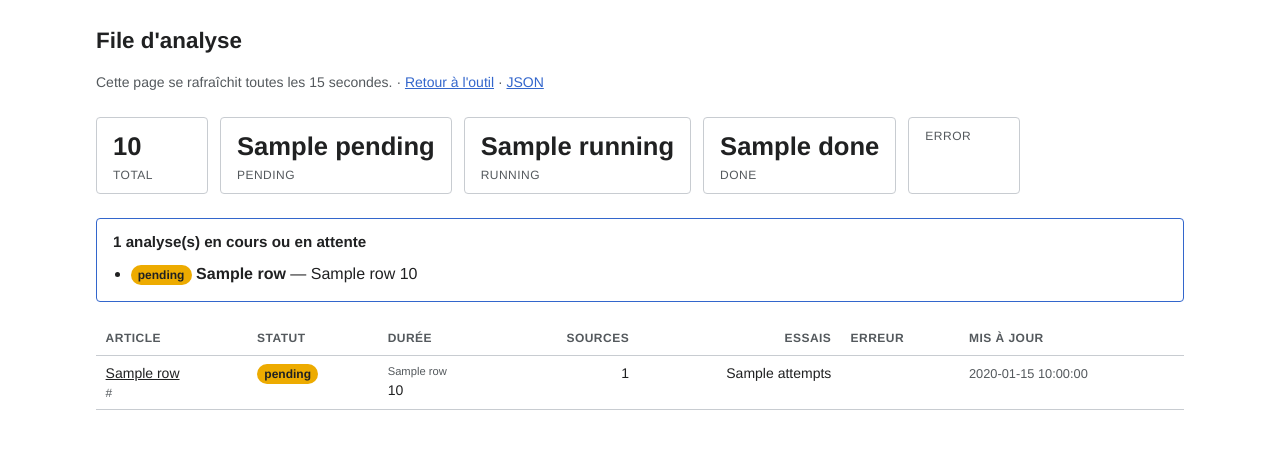
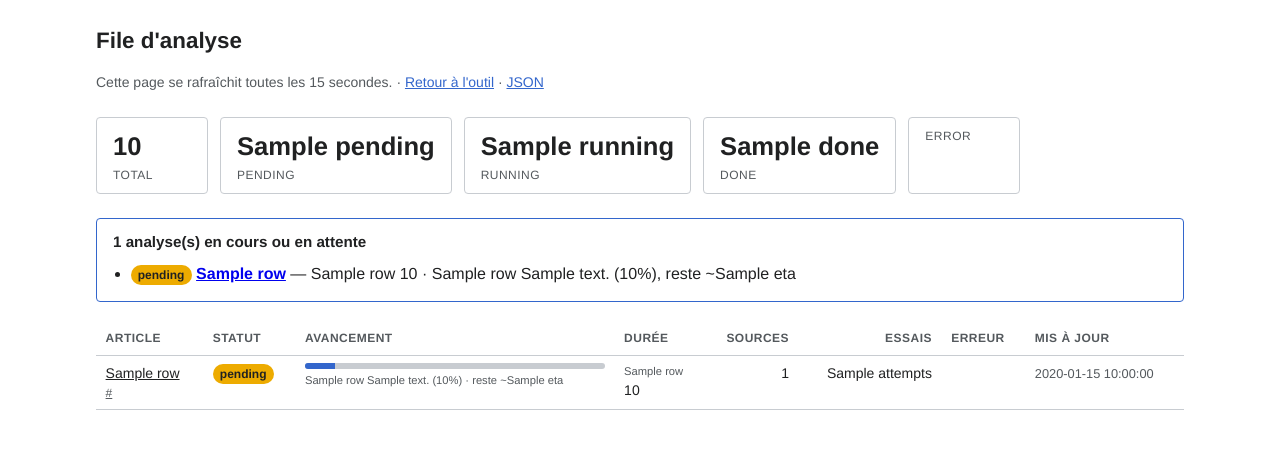
Before and after one commit to Superraptor/Wikipedia-Source-Bias, a Flask app: template backend/templates/status.html in a window 1280 px wide. Shown: the top 449 px of the page. Run offline with Flask 3, Linux system fonts and the light colour scheme; the template is opened without the code that fills it: most values are stand-ins (such as "Sample title", 1, 10 or a date in 2020); some libraries are stand-ins or nearby versions.

Commit message:
feat(status): live progress, ETA, analysis links, nav entry
A long analysis was opaque: 'running' for tens of minutes with no indication
of what it was doing or how much was left.

- analyze_page() gains an optional progress_cb(stage, done, total). The worker
  writes it to analysis_cache (stage, progress_done, progress_total),
  throttled to one write per 5s so an 880-source article does not issue 880
  UPDATEs.
- Status page shows a progress bar, stage, n/total and an ETA extrapolated
  from the run's own throughput -- time per source varies too much with the
  number of external lookups for a fixed constant to mean anything.
- Rows now link to the tool's own dashboard (/article/<slug>?src=...) rather
  than only to Wikipedia; the Wikipedia URL stays as secondary text.
- Adds a 'File d'analyse' link to the main nav.
- set_progress() is guarded on status='running' so a late callback from a
  worker being shut down cannot revive a released row.

Co-Authored-By: Claude Opus 4.8 <noreply@anthropic.com>

```diff
--- a/backend/app.py
+++ b/backend/app.py
@@ -1,6 +1,6 @@
 import os
 import sys
-from urllib.parse import urlparse, unquote
+from urllib.parse import urlparse, unquote, quote
 
 from flask import Flask, request, jsonify, send_from_directory, render_template
 
@@ -149,9 +149,54 @@ def _humanize(seconds):
     return f"{hours} h {minutes:02d} min"
 
 
+STAGE_LABELS = {
+    "sources": "analyse des sources",
+    "aggregating": "agrégation des résultats",
+}
+
+
+def _progress(row):
+    """Percent complete, plus a rough ETA from the observed rate so far.
+
+    The ETA is extrapolated from this run's own throughput rather than a fixed
+    per-source constant, because time per source varies hugely with how many
+    external lookups each one triggers.
+    """
+    done = row.get("progress_done")
+    total = row.get("progress_total")
+    if not total or done is None:
+        return None, None, None
+
+    pct = min(100, int(done * 100 / total)) if total else None
+    # age_seconds, not since_update_seconds: the latter resets on every
+    # progress write. age spans queueing too, so the ETA is approximate and
+    # labelled as such in the UI.
+    elapsed = row.get("age_seconds")
+    eta = None
+    if elapsed and done > 0 and done < total:
+        per_item = elapsed / done
+        eta = _humanize(int(per_item * (total - done)))
+    return pct, f"{done}/{total}", eta
+
+
+def _analysis_url(row):
+    """Link to this tool's own dashboard for the article, not to Wikipedia."""
+    url = row.get("page_url") or ""
+    slug = urlparse(url).path.rsplit("/", 1)[-1]
+    if not slug:
+        return None
+    return f"/article/{slug}?src={quote(url, safe='')}"
+
+
 def _decorate(row):
     """Add the presentation fields the status view needs."""
     row["display_title"] = _display_title(row)
+    row["analysis_url"] = _analysis_url(row)
+    pct, counted, eta = _progress(row)
+    row["progress_pct"] = pct
+    row["progress_text"] = counted
+    row["eta"] = eta
+    row["stage_label"] = STAGE_LABELS.get(row.get("stage"), row.get("stage"))
     # A running row's clock started when a worker claimed it (updated_at); a
     # waiting row's when it was queued (created_at).
     if row["status"] == RUNNING:
--- a/backend/cache.py
+++ b/backend/cache.py
@@ -190,6 +190,24 @@ class Cache:
         self._commit()
         return released
 
+    def set_progress(self, url, stage, done, total):
+        """Record how far an in-flight analysis has got.
+
+        Guarded on status='running' so a late callback from a worker being
+        shut down cannot revive a row that has already been released.
+        """
+        cur = self.conn.cursor()
+        try:
+            cur.execute(
+                "UPDATE analysis_cache "
+                "SET stage = %s, progress_done = %s, progress_total = %s "
+                "WHERE url_hash = %s AND status = 'running'",
+                (stage, done, total, self._hash(url)),
+            )
+        finally:
+            cur.close()
+        self._commit()
+
     def mark_error(self, url, message):
         h = self._hash(url)
         cur = self.conn.cursor()
@@ -229,7 +247,8 @@ class Cache:
                 "SELECT page_url, page_title, status, attempts, error, "
                 "       source_count, created_at, updated_at, "
                 "       TIMESTAMPDIFF(SECOND, created_at, NOW()) AS age_s, "
-                "       TIMESTAMPDIFF(SECOND, updated_at, NOW()) AS since_update_s "
+                "       TIMESTAMPDIFF(SECOND, updated_at, NOW()) AS since_update_s, "
+                "       stage, progress_done, progress_total "
                 "FROM analysis_cache "
                 "ORDER BY FIELD(status,'running','pending','error','done'), updated_at DESC "
                 "LIMIT %s",
@@ -252,6 +271,9 @@ class Cache:
                 # for a pending row, how long it has been waiting.
                 "age_seconds": int(r[8]) if r[8] is not None else None,
                 "since_update_seconds": int(r[9]) if r[9] is not None else None,
+                "stage": r[10],
+                "progress_done": r[11],
+                "progress_total": r[12],
             }
             for r in rows
         ]
--- a/backend/templates/status.html
+++ b/backend/templates/status.html
@@ -46,6 +46,9 @@
   .empty, .dberr { border: 1px solid var(--line); border-radius: 4px; padding: 1rem; color: var(--muted); }
   .dberr { border-color: var(--error); color: var(--error); }
   .u { color: var(--muted); font-size: .75rem; word-break: break-all; }
+  .prog { min-width: 12rem; }
+  .bar { height: 6px; border-radius: 3px; background: var(--line); overflow: hidden; margin-bottom: .2rem; }
+  .bar span { display: block; height: 100%; background: var(--running); }
   .dur { white-space: nowrap; font-variant-numeric: tabular-nums; }
   .dl { color: var(--muted); font-size: .7rem; display: block; }
   .active { border: 1px solid var(--running); border-radius: 4px; padding: .75rem 1rem; margin-bottom: 1.25rem; }
@@ -83,8 +86,11 @@
           {% for r in active %}
             <li>
               <span class="badge s-{{ r.status }}">{{ r.status }}</span>
-              <strong>{{ r.display_title }}</strong>
+              <strong><a href="{{ r.analysis_url or r.page_url }}">{{ r.display_title }}</a></strong>
               — {{ r.duration_label }} {{ r.duration or "?" }}
+              {% if r.progress_pct is not none %}
+                · {{ r.stage_label }} {{ r.progress_text }} ({{ r.progress_pct }}%){% if r.eta %}, reste ~{{ r.eta }}{% endif %}
+              {% endif %}
             </li>
           {% endfor %}
         </ul>
@@ -96,7 +102,7 @@
       <table>
         <thead>
           <tr>
-            <th>Article</th><th>Statut</th><th>Durée</th><th class="num">Sources</th>
+            <th>Article</th><th>Statut</th><th>Avancement</th><th>Durée</th><th class="num">Sources</th>
             <th class="num">Essais</th><th>Erreur</th><th>Mis à jour</th>
           </tr>
         </thead>
@@ -104,10 +110,27 @@
         {% for r in rows %}
           <tr>
             <td class="url">
-              <a href="{{ r.page_url }}" rel="noreferrer">{{ r.display_title }}</a>
-              <div class="u">{{ r.page_url }}</div>
+              {% if r.analysis_url %}
+                <a href="{{ r.analysis_url }}">{{ r.display_title }}</a>
+              {% else %}
+                {{ r.display_title }}
+              {% endif %}
+              <div class="u">
+                <a href="{{ r.page_url }}" target="_blank" rel="noreferrer noopener">{{ r.page_url }}</a>
+              </div>
             </td>
             <td><span class="badge s-{{ r.status }}">{{ r.status }}</span></td>
+            <td class="prog">
+              {% if r.progress_pct is not none %}
+                <div class="bar"><span style="width: {{ r.progress_pct }}%"></span></div>
+                <span class="dl">
+                  {{ r.stage_label or "" }} {{ r.progress_text }} ({{ r.progress_pct }}%)
+                  {% if r.eta %}· reste ~{{ r.eta }}{% endif %}
+                </span>
+              {% elif r.status == "running" %}
+                <span class="dl">extraction des références…</span>
+              {% else %}—{% endif %}
+            </td>
             <td class="dur">
               {% if r.duration %}<span class="dl">{{ r.duration_label }}</span> {{ r.duration }}{% else %}—{% endif %}
             </td>
--- a/frontend/components/AppHeader.vue
+++ b/frontend/components/AppHeader.vue
@@ -13,6 +13,9 @@
       <nav class="app-header__nav" aria-label="Principal">
         <a class="app-header__navlink" href="https://wikimania.wikimedia.org/wiki/2026:Team_challenges/Team_05E_Europe" target="_blank" rel="noopener">
           Méthodologie
+        </a>
+        <a class="app-header__navlink" href="/status">
+          File d'analyse
         </a>
         <a class="app-header__navlink" href="https://github.com/Superraptor/Wikipedia-Source-Bias" target="_blank" rel="noopener">
           Code source
```
Also changed, not shown: backend/runner.py (+9 -2 lines), backend/tests/test_app.py (+16 -0 lines), backend/tests/test_schema.py (+8 -4 lines), backend/worker.py (+18 -1 lines), toolforge/schema.sql (+8 -0 lines), wikipedia_sources_bias/analysis.py (+21 -1 lines).
